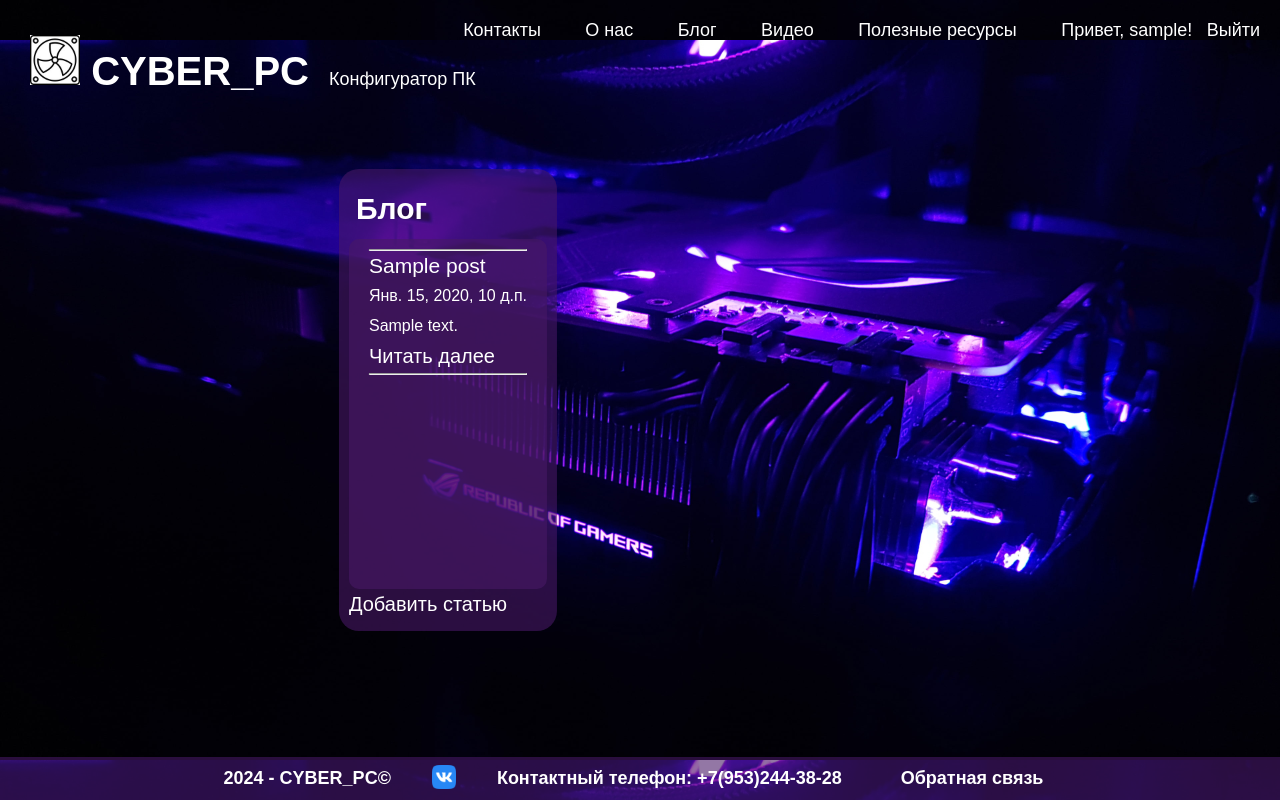
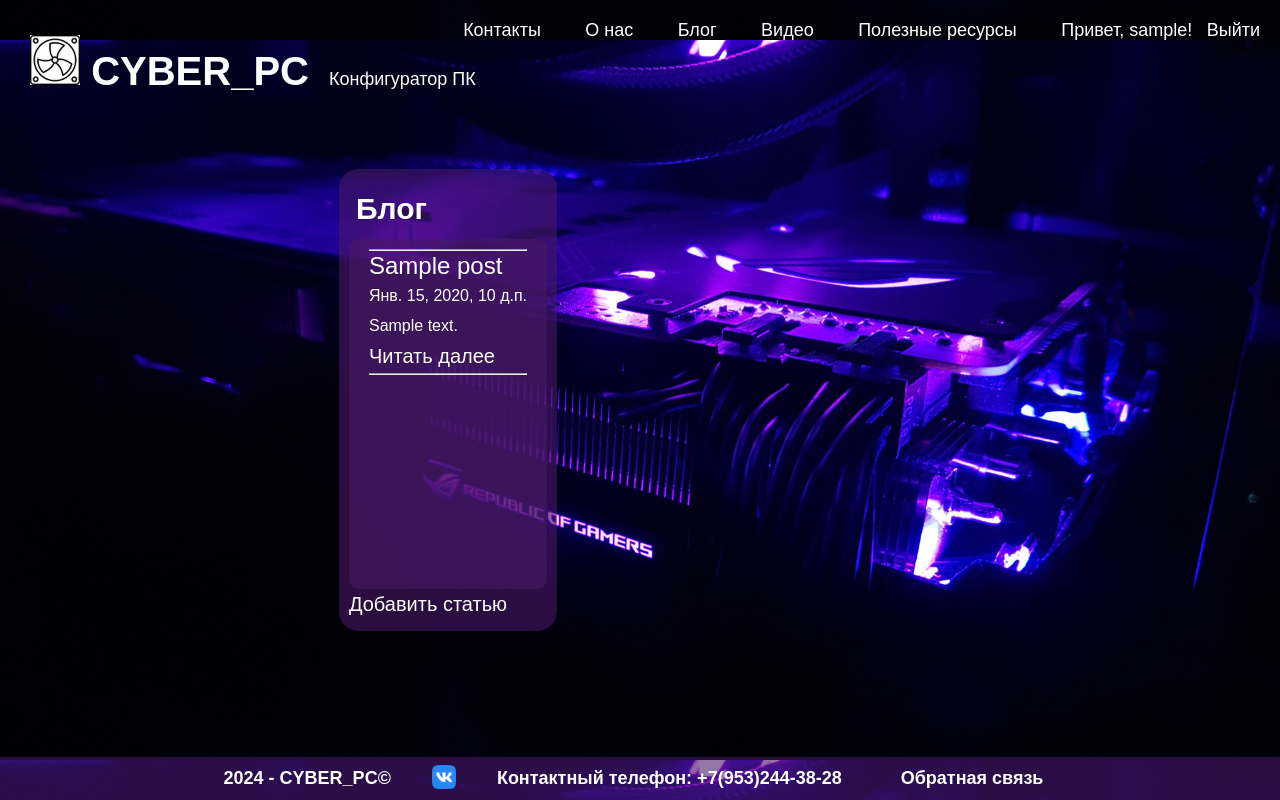
Before and after one commit to dikobrxz/CYBER_PC, a Django app: page /blog/ in a window 1280 px wide. Run offline with Django 3.2, Linux system fonts and the light colour scheme; a user stored in the database is signed in; tables that the repository leaves empty hold one stand-in row (values such as "Sample post"); some libraries are stand-ins or nearby versions.

Commit message:
update blog.html

```diff
--- a/app/templates/app/blog.html
+++ b/app/templates/app/blog.html
@@ -7,7 +7,7 @@
     <div class="blog">
         {% for post in posts %}
         <hr />
-        <p style="font-size: 21px;"> {{post.title}} </p>
+        <p style="font-size: 24px; font-family: fantasy;"> {{post.title}} </p>
         <p> {{post.posted}} </p>
         <p class="text2"> {{post.description}} </p>
         <p><a class="submit" href="{% url 'blogpost' parametr=post.id %}"> Читать далее </a></p>
```
